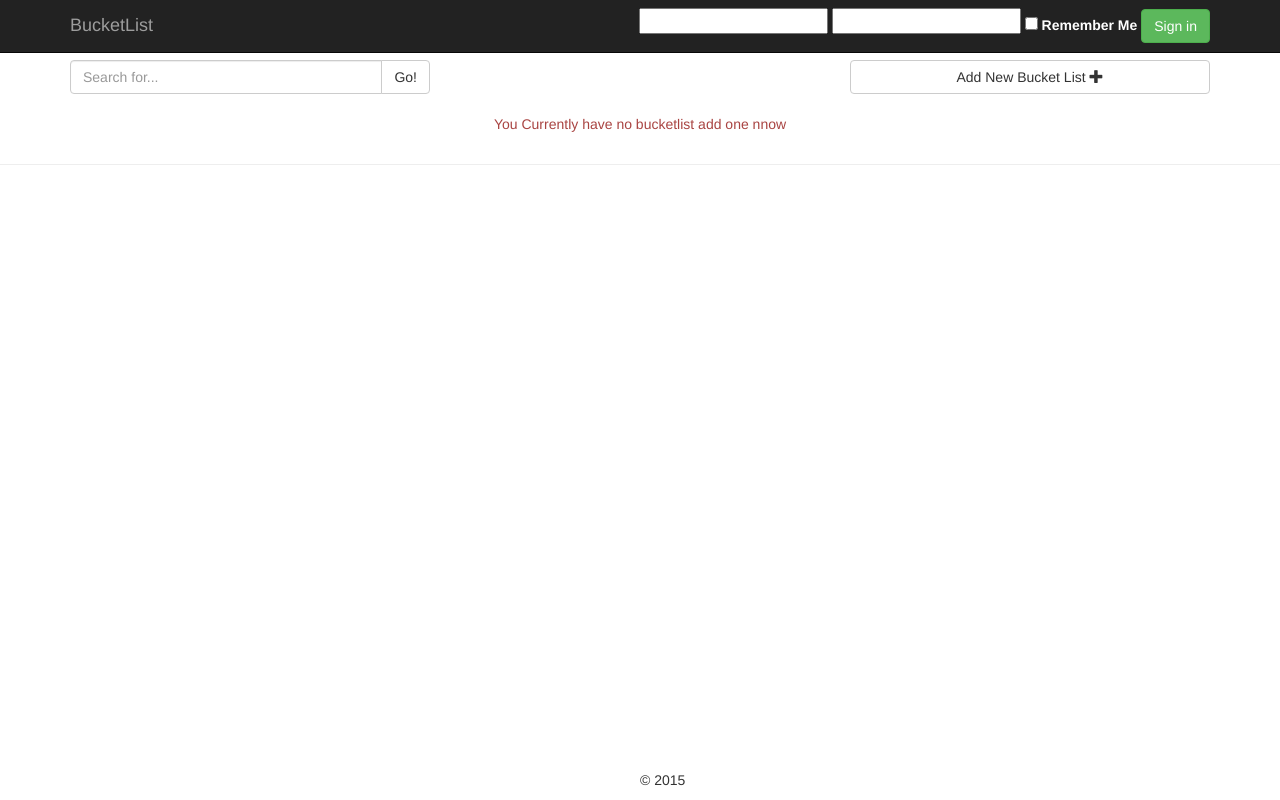
After one commit to abiodun0/django-bucketlist-application, a Django app: template templates/dashboard.html in a window 1280 px wide. The commit adds this page. Run offline with Django 3.2, Linux system fonts and the light colour scheme; the template is opened without the code that fills it: most values are stand-ins (such as "Sample title", 1, 10 or a date in 2020); form fields are guessed from the names that the template uses; some libraries are stand-ins or nearby versions.

Commit message:
(chore) dashboard and bucketlist form create

```diff
--- a/bucketlists/models.py
+++ b/bucketlists/models.py
@@ -5,7 +5,7 @@ from django.contrib import auth
 class BucketList(models.Model):
     owner = models.ForeignKey(auth.models.User, related_name='bucketlists')
     description = models.TextField(null=True, blank=True)
-    name = models.TextField(null=False, blank=False)
+    name = models.CharField(max_length=100, null=False)
     date_created = models.DateTimeField(auto_now_add=True)
     date_modified = models.DateTimeField(auto_now=True)
 
--- a/django_bucketlist/urls.py
+++ b/django_bucketlist/urls.py
@@ -23,6 +23,6 @@ import userprofile.urls
 urlpatterns = [
     url(r'^', include(userprofile.urls)),
     url(r'^admin/', include(admin.site.urls)),
-    #url(r'^bucketlist/', include(bucketlists.urls)),
+    url(r'^bucketlist/', include(bucketlists.urls)),
     url(r'^api/v1/', include(apiv1.urls)),
 ]
--- a/static/css/style.css
+++ b/static/css/style.css
@@ -1,6 +1,6 @@
 body{
     padding:0;
-    margin:0;
+    margin-top:60px;
     overflow:hidden;
 }
 .jumbotron p{
@@ -41,3 +41,15 @@ form input{
 form label{
     color:#fff;
 }
+.bucket-item,.bucket-link{
+    margin-bottom:20px;
+}
+.bucket-item a{
+    color:#fff;
+    visibility:hidden;
+}
+.bucket-item .panel-heading:hover a{
+    visibility: visible;
+    transition: all 0.3 ease-out;
+
+}
--- a/templates/base/layout.html
+++ b/templates/base/layout.html
@@ -14,6 +14,7 @@
     {% block content %} {% endblock content %}
     <script src="https://ajax.googleapis.com/ajax/libs/jquery/1.11.3/jquery.min.js"></script>
     <script src="{% static 'bootstrap/dist/js/bootstrap.min.js' %}"></script>
+     <script src="{% static 'js/main.js' %}"></script>
 </body>
       <footer class="text-center">
         <p>©  2015</p>
--- /dev/null
+++ b/templates/dashboard.html
@@ -0,0 +1,100 @@
+{% extends "base/layout.html" %} {% block content %} {% include 'partials/navbar.html' %}
+<div class="container">
+    <div class="row text-center">
+        <div class="col-sm-4">
+            <form class "form-control">
+                <div class="input-group">
+                    <input type="text" class="form-control" placeholder="Search for...">
+                    <span class="input-group-btn">
+        <button class="btn btn-default bucket-link" type="button">Go!</button>
+      </span>
+                </div>
+            </form>
+            <!-- /input-group -->
+        </div>
+        <!-- /.col-lg-6 -->
+        <div class="col-sm-4 pull-right">
+            <a class="btn btn-block btn-default bucket-link" data-toggle="modal" data-target="#bucketlistModal"> Add New Bucket List <span class="glyphicon glyphicon-plus"></span></a>
+        </div>
+    </div>
+</div>
+<div class="container">
+    <div class="row">
+        {% for bucketlist in request.user.bucketlists.all %}
+        <div class="col-sm-4 bucket-item">
+            <div class="panel panel-primary">
+                <!-- Default panel contents -->
+                <div class="panel-heading">{{bucketlist.name}} <a href="#" class="pull-right"><span class="glyphicon glyphicon-pencil"></span></a>&nbsp; &nbsp;&nbsp; &nbsp;<a href="#" class="pull-right"><span class="glyphicon  glyphicon-trash"></span></a></div>
+                <div class="panel-body">
+                    <p>{{bucketlist.description}}</p>
+                </div>
+                <!-- List group -->
+                <ul class="list-group">
+                    {% for item in bucketlist.items.all %}
+                    <div class="list-group">
+
+                            <h4 class="list-group-item-heading">{{item.name}}</h4>
+                            <p class="list-group-item-text">{{item.description}}</p>
+                    </div>
+                    {% empty %}
+                    <li class="list-group-item">No item on this list</li>
+                    {% endfor %}
+                </ul>
+            </div>
+            <a href="#" class="btn btn-primary btn-block"> Add More Items to this bucket list <span class="glyphicon glyphicon-plus"></span></a>
+            <form class="form-horizontal" action="{% url 'bucketlists' %}" method="post" style="display:none">
+                {% csrf_token %}
+                <div class="form-group">
+                    <div class="col-sm-12">
+                        <input type="text" class="form-control" name="name" value="{{bucketlist.name}}">
+                    </div>
+                </div>
+                <div class="form-group">
+                    <div class="col-sm-12">
+                        <textarea class="form-control" rows="2">{{bucketlist.name}}</textarea>
+                    </div>
+                </div>
+                <button type="button" class="btn btn-default" data-dismiss="modal">Close</button>
+                <button type="submit" class="btn btn-primary">Submit</button>
+            </form>
+        </div>
+        {% empty %}
+        <p class="text-center text-danger"> You Currently have no bucketlist add one nnow</p>
+        {% endfor %}
+    </div>
+</div>
+<hr>
+<div class="modal fade" role="dialog" id="bucketlistModal" aria-labelledby="gridSystemModalLabel">
+    <div class="modal-dialog" role="document">
+        <div class="modal-content">
+            <div class="modal-header">
+                <button type="button" class="close" data-dismiss="modal" aria-label="Close"><span aria-hidden="true">&times;</span></button>
+                <h4 class="modal-title" id="gridSystemModalLabel">New Bucket List</h4>
+            </div>
+            <form class="form-horizontal" action="{% url 'bucketlists' %}" method="post">
+                <div class="modal-body">
+                    {% csrf_token %}
+                    <div class="form-group">
+                        <div class="col-sm-10">
+                            {{new_bucketlist.name}}
+                        </div>
+                    </div>
+                    <div class="form-group">
+                        <div class="col-sm-10">
+                            {{new_bucketlist.description}}
+                        </div>
+                    </div>
+                </div>
+                <div class="modal-footer">
+                    <button type="button" class="btn btn-default" data-dismiss="modal">Close</button>
+                    <button type="submit" class="btn btn-primary">Submit</button>
+                </div>
+            </form>
+        </div>
+        <!-- /.modal-content -->
+    </div>
+    <!-- /.modal-dialog -->
+</div>
+<!-- /.modal -->
+<!-- /container -->
+{% endblock content %}
--- a/templates/partials/navbar.html
+++ b/templates/partials/navbar.html
@@ -10,6 +10,7 @@
             <a class="navbar-brand" href="{% url 'index' %}">BucketList</a>
         </div>
         <div id="navbar" class="navbar-collapse collapse">
+            {% if not request.user.is_authenticated %}
             <form class="navbar-form navbar-right" action="{% url 'index' %}" method="post">
                 {% csrf_token %}
                 <div class="form-group">
@@ -22,10 +23,21 @@
                     <label>
                         {{ loginform.remember_me }} Remember Me
                     </label>
-
                 </div>
                 <button type="submit" class="btn btn-success">Sign in</button>
             </form>
-        </div><!--/.navbar-collapse -->
+            {% else %}
+            <ul class="nav navbar-nav navbar-right">
+                <li class="dropdown">
+                    <a class="dropdown-toggle" data-toggle="dropdown" href="#">Welcome {{ request.user.first_name }} {{ request.user.last_name }}  <span class="caret"></span></a>
+                    <ul class="dropdown-menu dropdown-menu-right">
+                        <li><a href="{% url 'profile' %}">Edit Profile</a></li>
+                        <li><a href="/logout">LogOut</a></li>
+                    </ul>
+                </li>
+            </ul>
+            {% endif %}
+        </div>
+        <!--/.navbar-collapse -->
     </div>
 </nav>
--- a/templates/signup.html
+++ b/templates/signup.html
@@ -37,7 +37,6 @@
         </div>
     </div>
 </div>
-</div>
 <hr>
 <!-- /container -->
 {% endblock content %}
--- a/userprofile/urls.py
+++ b/userprofile/urls.py
@@ -5,5 +5,7 @@ from userprofile import views
 urlpatterns = [
     url(r'^$', views.IndexBaseView.as_view(), name='index'),
     url(r'^signup$', views.SignUpView.as_view(), name='signup'),
+    url(r'^dashboard$', views.DashboardView.as_view(), name='dashboard'),
+    url(r'^profile$', views.DashboardView.as_view(), name='profile'),
     url(r'^logout$', 'django.contrib.auth.views.logout', {'next_page': '/'}),
 ]
```
Also changed, not shown: bucketlists/forms.py (added, +18 -0 lines), bucketlists/urls.py (+8 -0 lines), bucketlists/views.py (+24 -2 lines), userprofile/views.py (+11 -2 lines), bucketlists/migrations/0004_auto_20151122_2327.py (added), db.sqlite3, static/js/main.js (added), 1 other file. Lines whose indentation alone changed are shown as unchanged.
